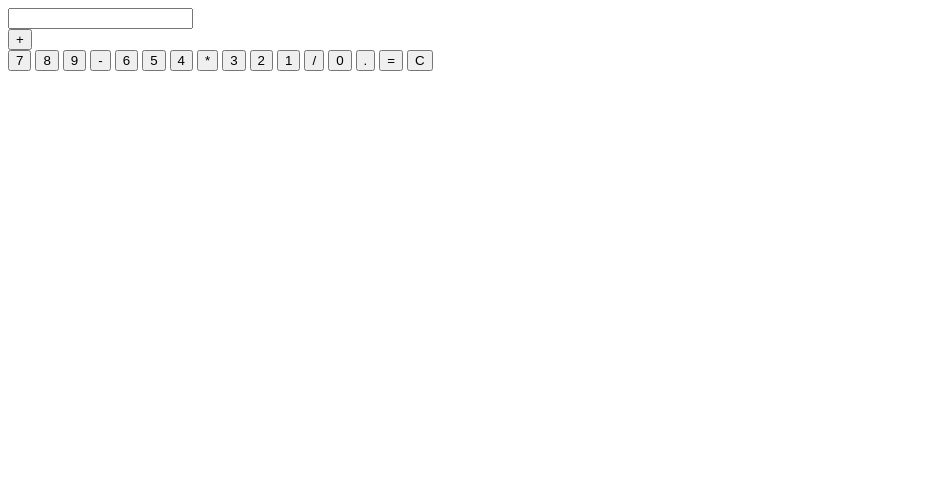
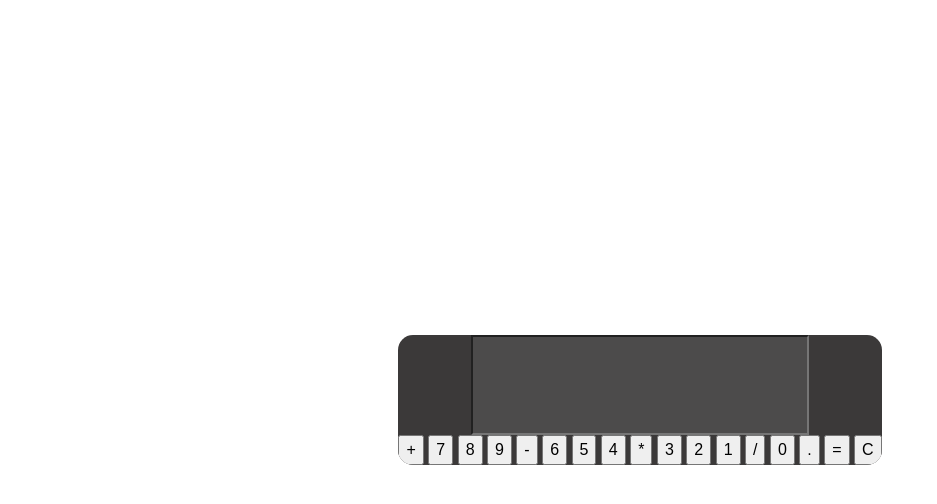
Before and after one commit to brunohenriquedeveloper/JavaScript, a plain HTML site: page aula16/index.html in a window 1280 px wide. Shown: the whole page, without its empty margins (0-937 px from the left). Drawn offline with Linux system fonts and the light colour scheme.

Commit message:
full application

```diff
--- a/aula16/Estilos/style.css
+++ b/aula16/Estilos/style.css
@@ -0,0 +1,100 @@
+@charset "UTF-8";
+
+/* CSS Reset */
+
+/* Box sizing rules */
+*,
+*::before,
+*::after {
+  box-sizing: border-box;
+}
+
+/* Remove default margin */
+body,
+h1,
+h2,
+h3,
+h4,
+p,
+figure,
+blockquote,
+dl,
+dd {
+  margin: 0;
+}
+
+/* Remove list styles on ul, ol elements with a list role, which suggests default styling will be removed */
+ul[role='list'],
+ol[role='list'] {
+  list-style: none;
+}
+
+/* Set core root defaults */
+html:focus-within {
+  scroll-behavior: smooth;
+}
+
+/* Set core body defaults */
+body {
+  min-height: 100vh;
+  text-rendering: optimizeSpeed;
+  line-height: 1.5;
+  display: flex;
+  align-items: center;
+  justify-content: center;
+  text-align: center;
+}
+
+/* A elements that don't have a class get default styles */
+a:not([class]) {
+  text-decoration-skip-ink: auto;
+}
+
+/* Make images easier to work with */
+img,
+picture {
+  max-width: 100%;
+  display: block;
+}
+
+/* Inherit fonts for inputs and buttons */
+input,
+button,
+textarea,
+select {
+  font: inherit;
+}
+
+/* Remove all animations, transitions and smooth scroll for people that prefer not to see them */
+@media (prefers-reduced-motion: reduce) {
+  html:focus-within {
+   scroll-behavior: auto;
+  }
+
+  *,
+  *::before,
+  *::after {
+    animation-duration: 0.01ms !important;
+    animation-iteration-count: 1 !important;
+    transition-duration: 0.01ms !important;
+    scroll-behavior: auto !important;
+  }
+}
+
+input {
+    width: 70%;
+    height: 100px;
+    background-color: rgb(76, 75, 75);
+}
+
+.calculator {
+    font-family: Arial, Helvetica, sans-serif;
+    background-color: rgb(59, 57, 57);
+    max-width: 500px;
+    overflow: hidden;
+    border-radius: 15px;
+}
+
+.keys button {
+
+}
--- a/aula16/index.html
+++ b/aula16/index.html
@@ -9,10 +9,9 @@
 <body>
     <main>
         <div class="calculator">
-        <input type="text" readonly>
+        <input type="text" readonly id="inp">
         <div class="keys">
-            <button onclick="appendtoDisplay('+')" class="operator-btn">+</button>
-        </div>
+        <button onclick="appendtoDisplay('+')" class="operator-btn">+</button>
         <button onclick="appendtoDisplay('7')">7</button>
         <button onclick="appendtoDisplay('8')">8</button>
         <button onclick="appendtoDisplay('9')">9</button>
@@ -29,6 +28,7 @@
         <button onclick="appendtoDisplay('.')">.</button>
         <button onclick="calculate()">=</button>
         <button onclick="clearDisplay()">C</button>
+    </div>
         </div>
     </main>
 
```
